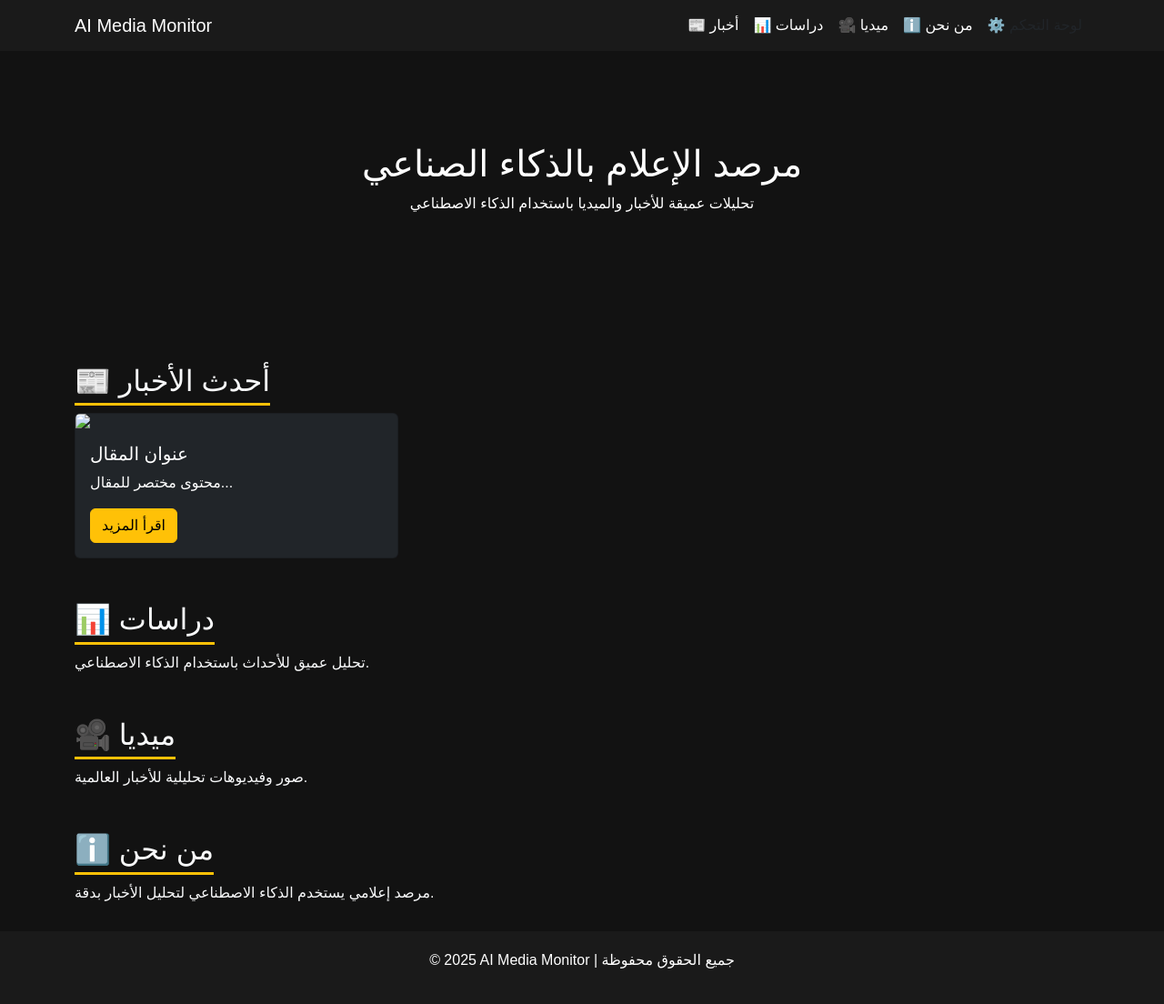
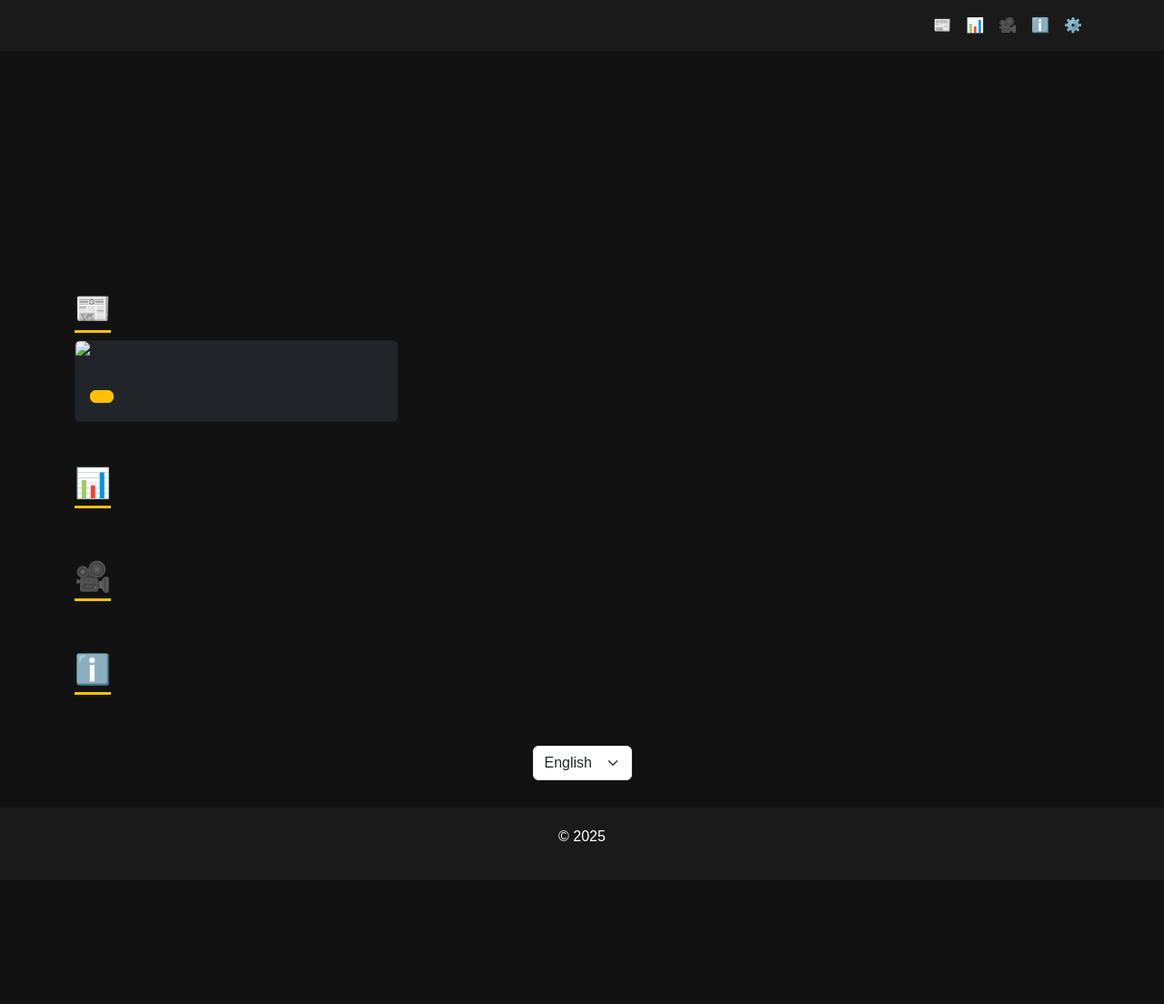
Before and after one commit to abo8888/AI-MEDIA-MONITOR, a Flask app: template templates/index.html in a window 1280 px wide. Shown: the whole page at 91% size. After the commit the page ends 925 px from the top, so only its background shows below. Run offline with Flask 3, Linux system fonts and the light colour scheme; the template is opened without the code that fills it: most values are stand-ins (such as "Sample title", 1, 10 or a date in 2020); some libraries are stand-ins or nearby versions.

Commit message:
index.html

```diff
--- a/templates/index.html
+++ b/templates/index.html
@@ -1,9 +1,9 @@
 <!DOCTYPE html>
-<html lang="ar">
+<html lang="{{ get_locale() }}">
 <head>
     <meta charset="UTF-8">
     <meta name="viewport" content="width=device-width, initial-scale=1.0">
-    <title>AI Media Monitor</title>
+    <title>{{ gettext("AI News Monitor") }}</title>
     <link href="https://cdn.jsdelivr.net/npm/bootstrap@5.3.0/dist/css/bootstrap.min.css" rel="stylesheet">
     <style>
         body {
@@ -42,69 +42,85 @@
     </style>
 </head>
 <body>
-    <!-- 🟡 Navigation Bar -->
+    <!-- 🟡 شريط التنقل العلوي -->
     <nav class="navbar navbar-expand-lg">
         <div class="container">
-            <a class="navbar-brand" href="#">AI Media Monitor</a>
+            <a class="navbar-brand" href="#">{{ gettext("AI News Monitor") }}</a>
             <button class="navbar-toggler" type="button" data-bs-toggle="collapse" data-bs-target="#navbarNav">
                 <span class="navbar-toggler-icon"></span>
             </button>
             <div class="collapse navbar-collapse" id="navbarNav">
                 <ul class="navbar-nav ms-auto">
-                    <li class="nav-item"><a class="nav-link" href="#news">📰 أخبار</a></li>
-                    <li class="nav-item"><a class="nav-link" href="#studies">📊 دراسات</a></li>
-                    <li class="nav-item"><a class="nav-link" href="#media">🎥 ميديا</a></li>
-                    <li class="nav-item"><a class="nav-link" href="#about">ℹ️ من نحن</a></li>
-                    <li class="nav-item"><a class="nav-link btn btn-warning text-dark" href="/admin">⚙️ لوحة التحكم</a></li>
+                    <li class="nav-item"><a class="nav-link" href="#news">📰 {{ gettext("News") }}</a></li>
+                    <li class="nav-item"><a class="nav-link" href="#studies">📊 {{ gettext("Studies") }}</a></li>
+                    <li class="nav-item"><a class="nav-link" href="#media">🎥 {{ gettext("Media") }}</a></li>
+                    <li class="nav-item"><a class="nav-link" href="#about">ℹ️ {{ gettext("About Us") }}</a></li>
+                    <li class="nav-item"><a class="nav-link btn btn-warning text-dark" href="/admin">⚙️ {{ gettext("Admin Panel") }}</a></li>
                 </ul>
             </div>
         </div>
     </nav>
 
-    <!-- 🔥 Hero Section -->
+    <!-- 🔥 القسم الرئيسي -->
     <div class="hero">
-        <h1>مرصد الإعلام بالذكاء الصناعي</h1>
-        <p>تحليلات عميقة للأخبار والميديا باستخدام الذكاء الاصطناعي</p>
+        <h1>{{ gettext("AI News Monitor") }}</h1>
+        <p>{{ gettext("Deep AI-driven news and media analysis") }}</p>
     </div>
 
-    <!-- 📰 News Section -->
+    <!-- 📰 قسم الأخبار -->
     <section id="news" class="container mt-5">
-        <h2 class="section-title">📰 أحدث الأخبار</h2>
+        <h2 class="section-title">📰 {{ gettext("Latest News") }}</h2>
         <div class="row">
             <div class="col-md-4">
                 <div class="card bg-dark text-white">
                     <img src="https://via.placeholder.com/300" class="card-img-top">
                     <div class="card-body">
-                        <h5 class="card-title">عنوان المقال</h5>
-                        <p class="card-text">محتوى مختصر للمقال...</p>
-                        <a href="#" class="btn btn-warning">اقرأ المزيد</a>
+                        <h5 class="card-title">{{ gettext("News Title") }}</h5>
+                        <p class="card-text">{{ gettext("Short description of the article...") }}</p>
+                        <a href="#" class="btn btn-warning">{{ gettext("Read More") }}</a>
                     </div>
                 </div>
             </div>
         </div>
     </section>
 
-    <!-- 📊 Studies Section -->
+    <!-- 📊 قسم الدراسات -->
     <section id="studies" class="container mt-5">
-        <h2 class="section-title">📊 دراسات</h2>
-        <p>تحليل عميق للأحداث باستخدام الذكاء الاصطناعي.</p>
+        <h2 class="section-title">📊 {{ gettext("Studies") }}</h2>
+        <p>{{ gettext("Deep analysis of global events using AI.") }}</p>
     </section>
 
-    <!-- 🎥 Media Section -->
+    <!-- 🎥 قسم الميديا -->
     <section id="media" class="container mt-5">
-        <h2 class="section-title">🎥 ميديا</h2>
-        <p>صور وفيديوهات تحليلية للأخبار العالمية.</p>
+        <h2 class="section-title">🎥 {{ gettext("Media") }}</h2>
+        <p>{{ gettext("Images and videos analyzing global news.") }}</p>
     </section>
 
-    <!-- ℹ️ About Section -->
+    <!-- ℹ️ قسم من نحن -->
     <section id="about" class="container mt-5">
-        <h2 class="section-title">ℹ️ من نحن</h2>
-        <p>مرصد إعلامي يستخدم الذكاء الاصطناعي لتحليل الأخبار بدقة.</p>
+        <h2 class="section-title">ℹ️ {{ gettext("About Us") }}</h2>
+        <p>{{ gettext("An AI-powered media monitoring platform for precise news analysis.") }}</p>
     </section>
 
-    <!-- ⚙️ Footer -->
+    <!-- 🌍 اختيار اللغة -->
+    <div class="container text-center mt-4">
+        <label for="languageSwitcher" class="form-label">{{ gettext("Select Language") }}</label>
+        <select id="languageSwitcher" class="form-select w-auto mx-auto">
+            <option value="en" {% if get_locale() == 'en' %}selected{% endif %}>English</option>
+            <option value="de" {% if get_locale() == 'de' %}selected{% endif %}>Deutsch</option>
+            <option value="ar" {% if get_locale() == 'ar' %}selected{% endif %}>العربية</option>
+        </select>
+    </div>
+
+    <script>
+        document.getElementById('languageSwitcher').addEventListener('change', function() {
+            window.location.href = `/?lang=${this.value}`;
+        });
+    </script>
+
+    <!-- ⚙️ الفوتر -->
     <footer class="footer">
-        <p>&copy; 2025 AI Media Monitor | جميع الحقوق محفوظة</p>
+        <p>&copy; 2025 {{ gettext("AI News Monitor | All Rights Reserved") }}</p>
     </footer>
 
     <script src="https://cdn.jsdelivr.net/npm/bootstrap@5.3.0/dist/js/bootstrap.bundle.min.js"></script>
```
